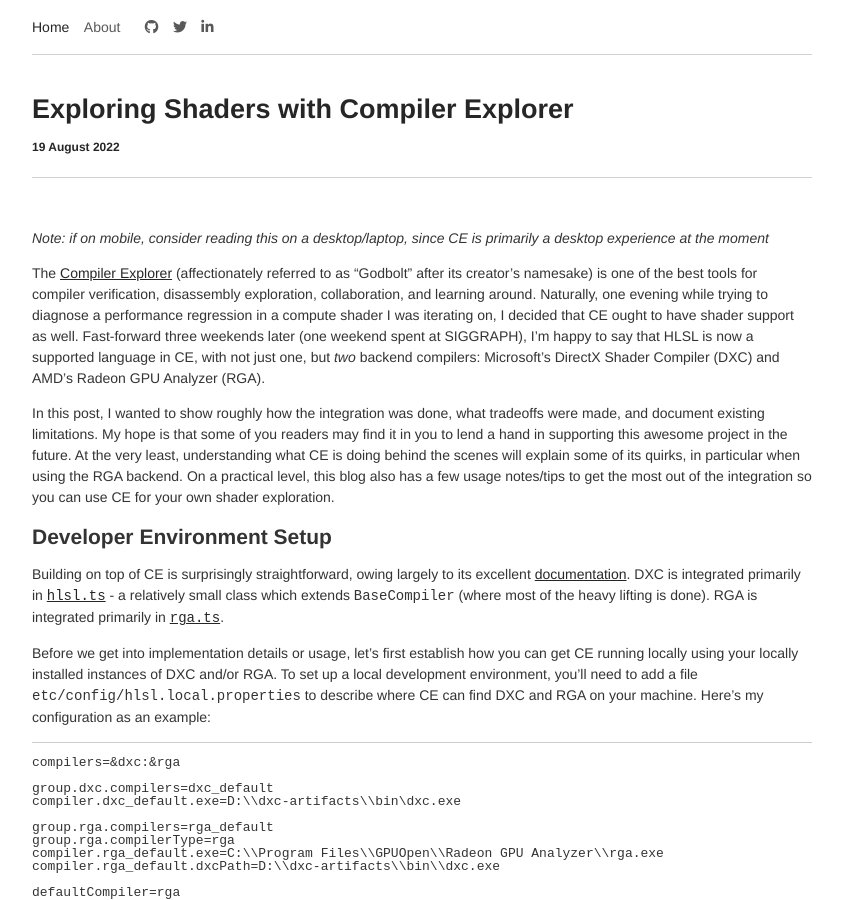
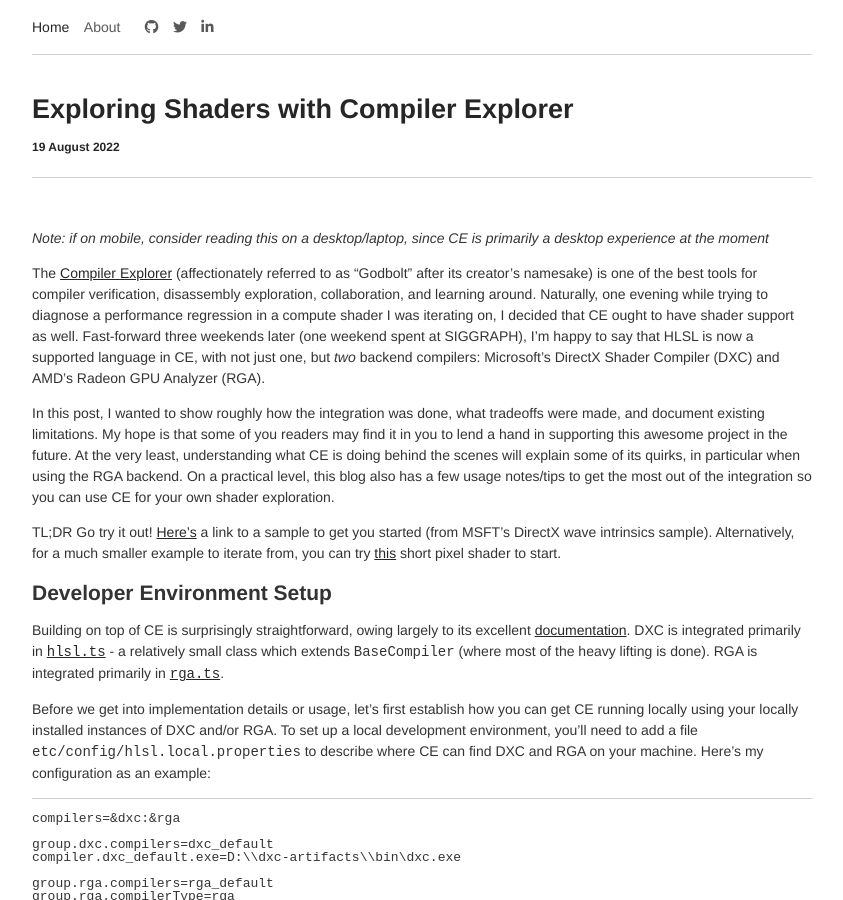
Before and after one commit to jeremyong/jeremyong.github.com, a Jekyll site: the page built from _posts/2022-08-19-exploring-shaders-with-compiler-explorer.md, in a window 1280 px wide and 900 px high. Shown: the whole window, without its empty margins (218-1061 px from the left). Built offline with Jekyll 4.4.1, drawn with Linux system fonts in a browser that asks for light colours; nearby versions of some CDN libraries.

Commit message:
Add shader examples

```diff
--- a/_posts/2022-08-19-exploring-shaders-with-compiler-explorer.md
+++ b/_posts/2022-08-19-exploring-shaders-with-compiler-explorer.md
@@ -24,6 +24,10 @@
 will explain some of its quirks, in particular when using the RGA backend. On a practical level, this blog
 also has a few usage notes/tips to get the most out of the integration so you can use CE for your own shader
 exploration.
+
+TL;DR Go try it out! [Here's](https://godbolt.org/z/bfxnPj4fd) a link to a sample to get you started (from
+MSFT's DirectX wave intrinsics sample). Alternatively, for a much smaller example to iterate from, you can
+try [this](https://godbolt.org/z/EdGbPqr3E) short pixel shader to start.
 
 ## Developer Environment Setup
 
```
